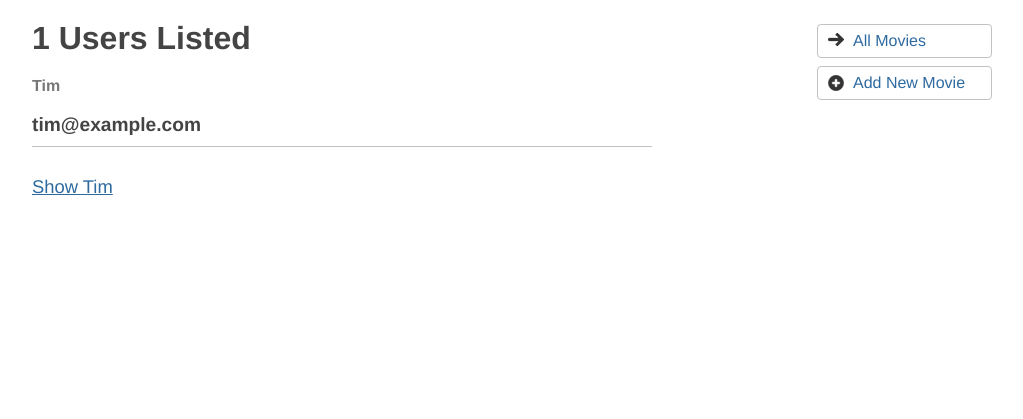
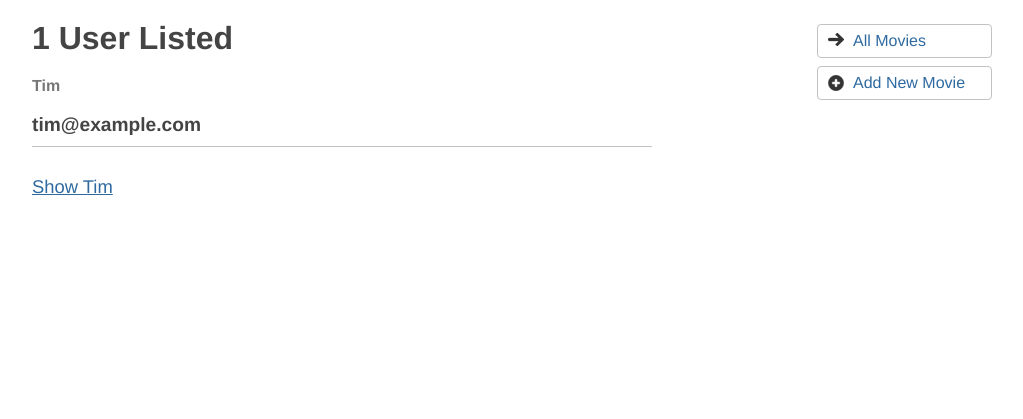
Before and after one commit to timproctor/mock_rails_app, a Rails app: page /users in a window 1280 px wide. Shown: the part 60-479 px from the top of the page, without its empty margins (128-1151 px from the left). Run offline with Rails 7, Linux system fonts and the light colour scheme; style sheets or scripts are compiled from the project's sources; some libraries are stand-ins or nearby versions.

Commit message:
Created User grammer for case of 1 or less users.

```diff
--- a/flix/app/helpers/users_helper.rb
+++ b/flix/app/helpers/users_helper.rb
@@ -1,2 +1,10 @@
 module UsersHelper
+
+  def user_grammer
+    if (@users.count <= 1)
+      "#{@users.count}  User Listed"
+    else
+      "#{@users.count}  Users Listed"
+    end
+  end
 end
--- a/flix/app/views/users/index.html.erb
+++ b/flix/app/views/users/index.html.erb
@@ -1,7 +1,7 @@
 <div>
   <article id="user">
     <h1>
-      <%= @users.count %> Users Listed
+      <%= user_grammer %>
     </h1>
     <div>
       <% @users.each do |user| %>
```
Also changed, not shown: 1 other file.
